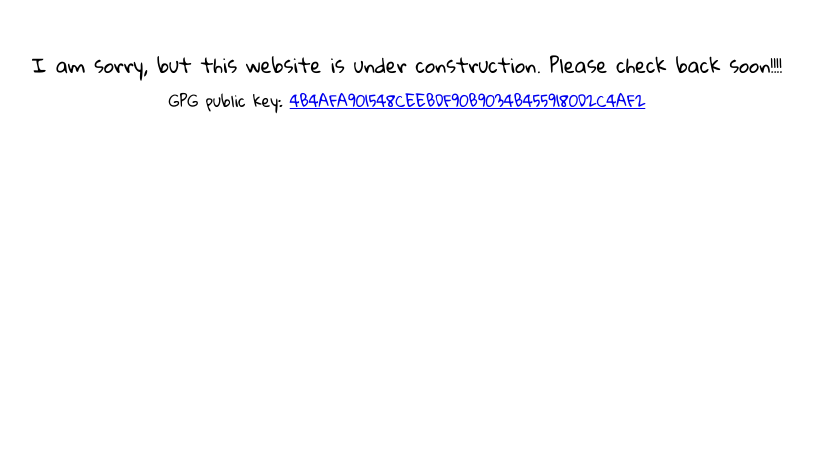
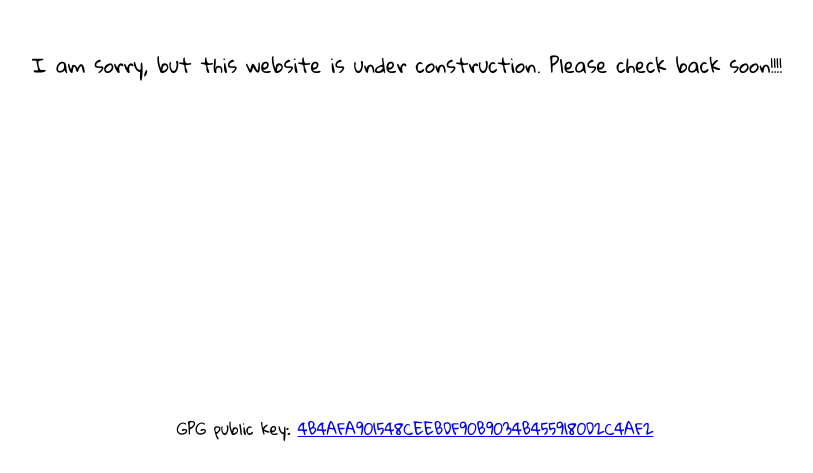
Before and after one commit to mandulaj/personal-website, a plain HTML site: page index.html in a window 1280 px wide. Shown: the part 327-800 px from the top of the page, without its empty margins (233-1046 px from the left). Drawn offline with Linux system fonts and the light colour scheme.

Commit message:
Update index.html

```diff
--- a/index.html
+++ b/index.html
@@ -17,6 +17,12 @@
       p {
         font-size: 16px;
       }
+      .footer {
+        position:absolute;
+        bottom:0;
+        width:100%;
+        height:60px;
+      }
     </style>
   </head>
   <body>
@@ -25,7 +31,7 @@
       Hello World!
     </h1>
     <code>I am sorry, but this website is under construction. Please check back soon!!!!</code>
-    <div class="foother">
+    <div class="footer">
       GPG public key: <a href="/key.asc">4B4AFA901548CEEBDF90B9034B4559180D2C4AF2</a>
     </div>
     <script>
```
